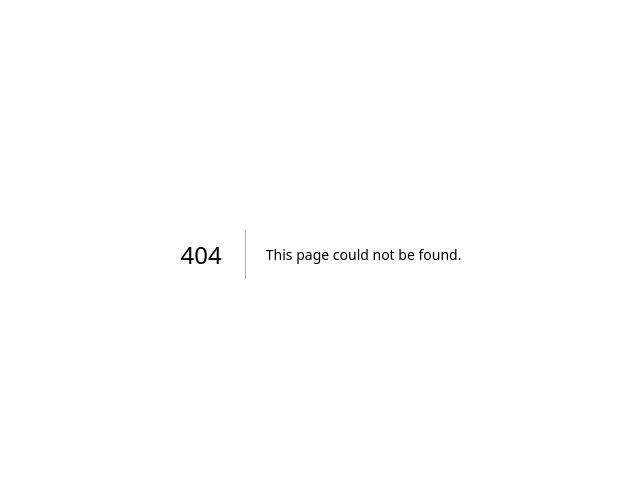
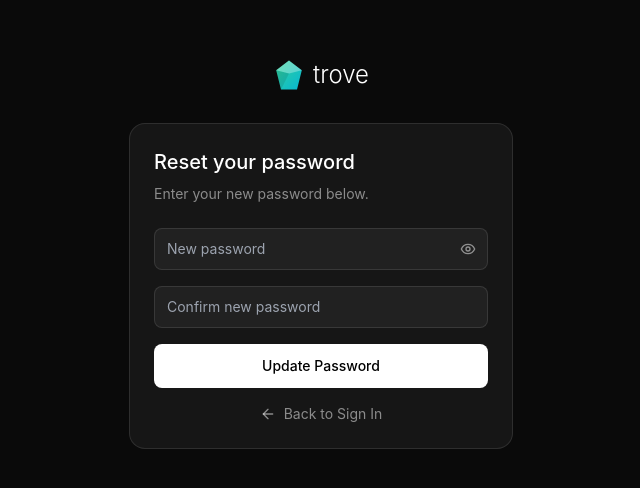
Before and after one commit to elle1300/Shelf, a Next.js app: page /reset-password in a window 1280 px wide. Before the commit this address had no page. Shown: the part 146-634 px from the top of the page, without its empty margins (319-959 px from the left). Built offline with nearby package versions, Linux system fonts and the light colour scheme; no server answers.

Commit message:
added a reset password page

```diff
--- a/app/page.js
+++ b/app/page.js
@@ -303,7 +303,7 @@ export default function TroveApp() {
 
     try {
       const { error } = await supabase.auth.resetPasswordForEmail(forgotPasswordEmail, {
-        redirectTo: window.location.origin,
+        redirectTo: `${window.location.origin}/reset-password`,
       })
       if (error) throw error
       setShowPasswordResetSent(true)
--- /dev/null
+++ b/app/reset-password/page.js
@@ -0,0 +1,192 @@
+'use client'
+
+import { useState, useEffect } from 'react'
+import { supabase } from '../../lib/supabase'
+import { Eye, EyeOff, Check, ArrowLeft } from 'lucide-react'
+import Link from 'next/link'
+
+// Trove Logo Component
+function TroveLogo({ size = 'md', className = '' }) {
+  const sizes = {
+    sm: 'w-4 h-4',
+    md: 'w-8 h-8',
+    lg: 'w-12 h-12',
+    xl: 'w-16 h-16'
+  }
+
+  return (
+    <svg
+      viewBox="0 0 100 100"
+      className={`${sizes[size]} ${className}`}
+      fill="none"
+    >
+      <defs>
+        <linearGradient id="troveGradient" x1="0%" y1="0%" x2="100%" y2="100%">
+          <stop offset="0%" stopColor="#34d399" />
+          <stop offset="100%" stopColor="#06b6d4" />
+        </linearGradient>
+      </defs>
+      <polygon
+        points="50,5 90,35 75,95 25,95 10,35"
+        fill="url(#troveGradient)"
+      />
+      <polygon
+        points="50,5 90,35 50,45 10,35"
+        fill="rgba(255,255,255,0.3)"
+      />
+      <polygon
+        points="10,35 50,45 25,95"
+        fill="rgba(0,0,0,0.1)"
+      />
+    </svg>
+  )
+}
+
+export default function ResetPasswordPage() {
+  const [password, setPassword] = useState('')
+  const [confirmPassword, setConfirmPassword] = useState('')
+  const [showPassword, setShowPassword] = useState(false)
+  const [loading, setLoading] = useState(false)
+  const [error, setError] = useState('')
+  const [success, setSuccess] = useState(false)
+  const [isDark, setIsDark] = useState(true)
+
+  useEffect(() => {
+    const savedTheme = localStorage.getItem('trove-theme')
+    if (savedTheme) {
+      setIsDark(savedTheme === 'dark')
+    }
+  }, [])
+
+  const handleResetPassword = async (e) => {
+    e.preventDefault()
+    setError('')
+
+    if (password.length < 6) {
+      setError('Password must be at least 6 characters')
+      return
+    }
+
+    if (password !== confirmPassword) {
+      setError('Passwords do not match')
+      return
+    }
+
+    setLoading(true)
+
+    try {
+      const { error } = await supabase.auth.updateUser({
+        password: password
+      })
+
+      if (error) throw error
+
+      setSuccess(true)
+    } catch (err) {
+      setError(err.message)
+    }
+
+    setLoading(false)
+  }
+
+  const bgPrimary = { backgroundColor: isDark ? '#0a0a0a' : '#ffffff' }
+  const bgSecondary = { backgroundColor: isDark ? 'rgba(255,255,255,0.05)' : 'rgba(0,0,0,0.05)' }
+  const borderStyle = { borderColor: isDark ? 'rgba(255,255,255,0.1)' : 'rgba(0,0,0,0.1)' }
+  const textPrimary = { color: isDark ? '#ffffff' : '#000000' }
+  const textMuted = { color: isDark ? 'rgba(255,255,255,0.5)' : 'rgba(0,0,0,0.5)' }
+
+  return (
+    <div className="min-h-screen flex items-center justify-center p-4" style={{ ...bgPrimary, ...textPrimary }}>
+      <div className="w-full max-w-sm">
+        {/* Logo */}
+        <div className="text-center mb-8">
+          <div className="flex items-center justify-center gap-2 mb-4">
+            <TroveLogo size="md" />
+            <span className="text-2xl font-light">trove</span>
+          </div>
+        </div>
+
+        {success ? (
+          // Success state
+          <div className="text-center p-6 rounded-2xl border" style={{ ...bgSecondary, ...borderStyle }}>
+            <div className="w-16 h-16 mx-auto rounded-full bg-emerald-500/20 flex items-center justify-center mb-4">
+              <Check className="w-8 h-8 text-emerald-400" />
+            </div>
+            <h2 className="text-xl font-medium mb-2">Password updated!</h2>
+            <p className="text-sm mb-6" style={textMuted}>
+              Your password has been successfully reset. You can now sign in with your new password.
+            </p>
+            <Link
+              href="/"
+              className="block w-full py-3 rounded-lg font-medium text-sm text-center"
+              style={{ backgroundColor: isDark ? '#fff' : '#000', color: isDark ? '#000' : '#fff' }}
+            >
+              Go to Sign In
+            </Link>
+          </div>
+        ) : (
+          // Reset password form
+          <div className="p-6 rounded-2xl border" style={{ ...bgSecondary, ...borderStyle }}>
+            <h2 className="text-xl font-medium mb-2">Reset your password</h2>
+            <p className="text-sm mb-6" style={textMuted}>
+              Enter your new password below.
+            </p>
+
+            <form onSubmit={handleResetPassword} className="space-y-4">
+              <div className="relative">
+                <input
+                  type={showPassword ? 'text' : 'password'}
+                  placeholder="New password"
+                  value={password}
+                  onChange={(e) => setPassword(e.target.value)}
+                  required
+                  minLength={6}
+                  className="w-full px-3 py-2.5 rounded-lg border text-sm pr-10"
+                  style={{ ...bgSecondary, ...borderStyle, ...textPrimary }}
+                />
+                <button
+                  type="button"
+                  onClick={() => setShowPassword(!showPassword)}
+                  className="absolute right-3 top-1/2 -translate-y-1/2"
+                  style={textMuted}
+                >
+                  {showPassword ? <EyeOff className="w-4 h-4" /> : <Eye className="w-4 h-4" />}
+                </button>
+              </div>
+
+              <input
+                type={showPassword ? 'text' : 'password'}
+                placeholder="Confirm new password"
+                value={confirmPassword}
+                onChange={(e) => setConfirmPassword(e.target.value)}
+                required
+                minLength={6}
+                className="w-full px-3 py-2.5 rounded-lg border text-sm"
+                style={{ ...bgSecondary, ...borderStyle, ...textPrimary }}
+              />
+
+              {error && <p className="text-red-400 text-sm">{error}</p>}
+
+              <button
+                type="submit"
+                disabled={loading}
+                className="w-full py-3 rounded-lg font-medium text-sm disabled:opacity-50"
+                style={{ backgroundColor: isDark ? '#fff' : '#000', color: isDark ? '#000' : '#fff' }}
+              >
+                {loading ? 'Updating...' : 'Update Password'}
+              </button>
+            </form>
+
+            <Link
+              href="/"
+              className="flex items-center justify-center gap-2 mt-4 text-sm"
+              style={textMuted}
+            >
+              <ArrowLeft className="w-4 h-4" /> Back to Sign In
+            </Link>
+          </div>
+        )}
+      </div>
+    </div>
+  )
+}
```
